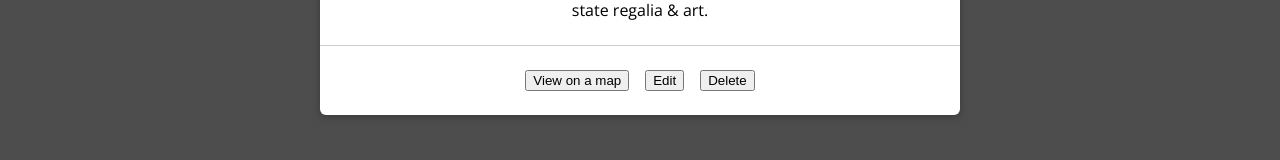
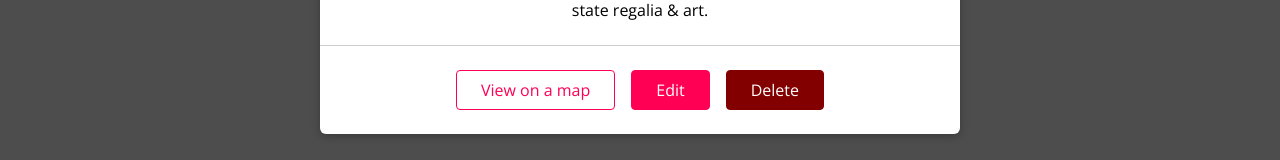
Before and after one commit to dennis-kurochkin/taskii, a React (Create React App) app in the folder learning/frontend/: page /u1/places in a window 1280 px wide. Shown: the part 513-673 px from the top of the page. Built offline with nearby package versions, Linux system fonts and the light colour scheme.

Commit message:
+ button component

```diff
--- a/learning/frontend/src/places/components/PlaceItem.js
+++ b/learning/frontend/src/places/components/PlaceItem.js
@@ -2,6 +2,7 @@
 
 import './PlaceItem.css';
 import Card from '../../shared/components/UIElements/Card';
+import Button from '../../shared/components/FormElements/Button';
 
 const PlaceItem = props => {
     return (
@@ -14,9 +15,9 @@
                     <p>{props.description}</p>
                 </div>
                 <div className="place-item__actions">
-                    <button>View on a map</button>
-                    <button>Edit</button>
-                    <button>Delete</button>
+                    <Button inverse>View on a map</Button>
+                    <Button to={`/places/${props.id}`}>Edit</Button>
+                    <Button danger>Delete</Button>
                 </div>
             </Card>
         </li>
--- /dev/null
+++ b/learning/frontend/src/shared/components/FormElements/Button.css
@@ -0,0 +1,61 @@
+.button {
+  font: inherit;
+  padding: 0.5rem 1.5rem;
+  border: 1px solid #ff0055;
+  border-radius: 4px;
+  background: #ff0055;
+  color: white;
+  cursor: pointer;
+  margin-right: 1rem;
+  text-decoration: none;
+  display: inline-block;
+}
+
+.button:focus {
+  outline: none;
+}
+
+.button:hover,
+.button:active {
+  background: #ff4382;
+  border-color: #ff4382;
+}
+
+.button--inverse {
+  background: transparent;
+  color: #ff0055;
+}
+
+.button--inverse:hover,
+.button--inverse:active {
+  color: white;
+  background: #ff0055;
+}
+
+.button--danger {
+  background: #830000;
+  border-color: #830000;
+}
+
+.button--danger:hover,
+.button--danger:active {
+  background: #f34343;
+  border-color: #f34343;
+}
+
+.button:disabled,
+.button:hover:disabled,
+.button:active:disabled {
+  background: #ccc;
+  color: #979797;
+  border-color: #ccc;
+  cursor: not-allowed;
+}
+
+.button--small {
+  font-size: 0.8rem;
+}
+
+.button--big {
+  font-size: 1.5rem;
+}
--- /dev/null
+++ b/learning/frontend/src/shared/components/FormElements/Button.js
@@ -0,0 +1,43 @@
+import React from 'react';
+import { Link } from 'react-router-dom';
+
+import './Button.css';
+
+const Button = props => {
+  if (props.href) {
+    return (
+      <a
+        className={`button button--${props.size || 'default'} ${props.inverse &&
+          'button--inverse'} ${props.danger && 'button--danger'}`}
+        href={props.href}
+      >
+        {props.children}
+      </a>
+    );
+  }
+  if (props.to) {
+    return (
+      <Link
+        to={props.to}
+        exact={props.exact}
+        className={`button button--${props.size || 'default'} ${props.inverse &&
+          'button--inverse'} ${props.danger && 'button--danger'}`}
+      >
+        {props.children}
+      </Link>
+    );
+  }
+  return (
+    <button
+      className={`button button--${props.size || 'default'} ${props.inverse &&
+        'button--inverse'} ${props.danger && 'button--danger'}`}
+      type={props.type}
+      onClick={props.onClick}
+      disabled={props.disabled}
+    >
+      {props.children}
+    </button>
+  );
+};
+
+export default Button;
```
